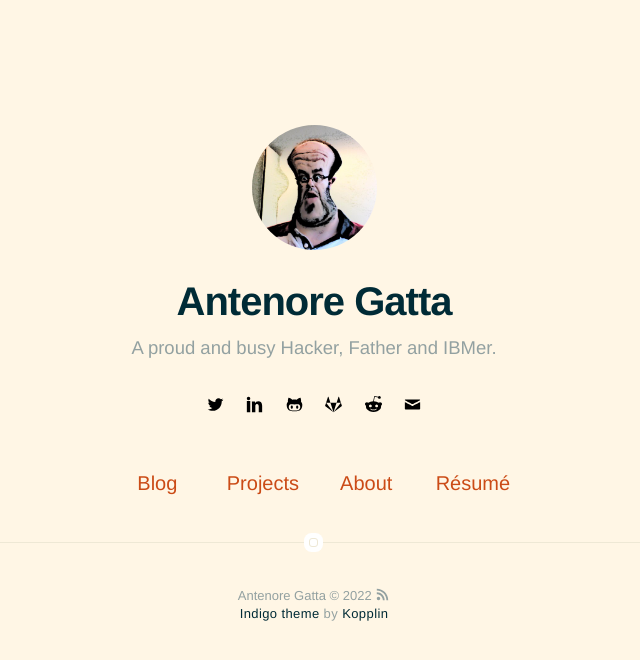
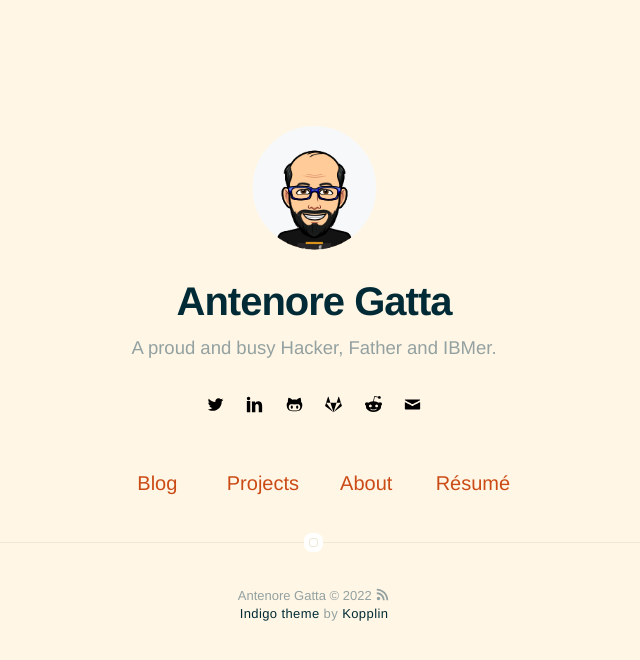
Before and after one commit to antenore/antenore.simbiosi.org, a Jekyll site: the page built from index.html, in a window 1280 px wide. Shown: the top 660 px of the page, without its empty margins (326-966 px from the left). Built offline with Jekyll 4.4.1, drawn with Linux system fonts in a browser that asks for light colours.

Commit message:
Profile picture

```diff
--- a/_config.yml
+++ b/_config.yml
@@ -8,7 +8,7 @@ description: A blog about technology and stuff related
 # if it's an external image, update below for true
 # better with square images
 external-image: false
-picture: assets/images/Antenore_Gatta_profile.jpg
+picture: assets/images/Antenore.png
 
 # If you want to include your resume, set to true
 # and specify source (external or local).
```
Also changed, not shown: assets/images/Antenore.png (added).
